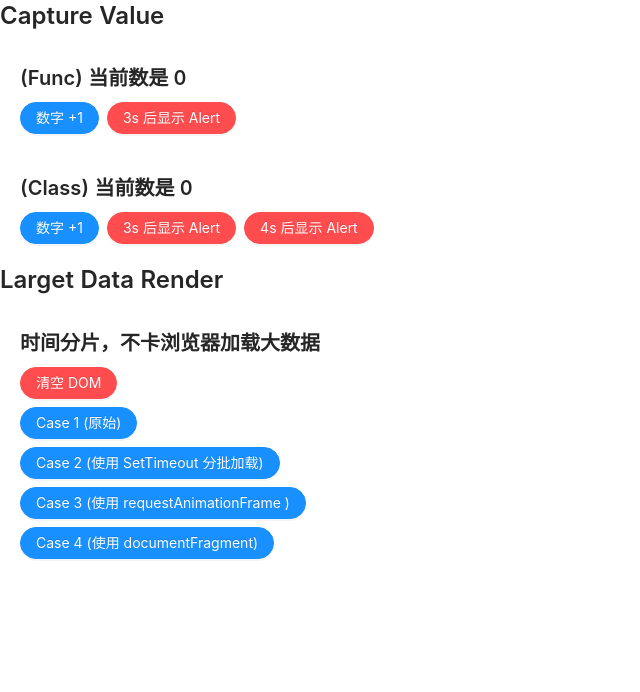
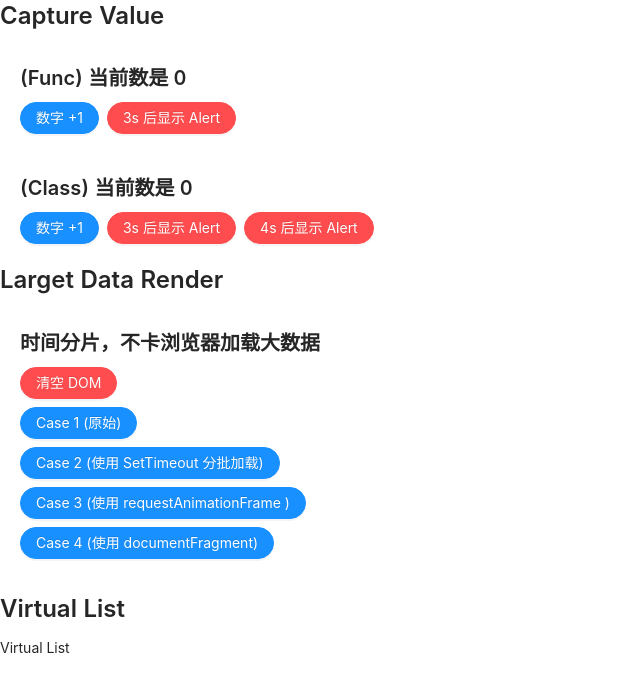
Before and after one commit to SongFuZhen/stackblitz-code, a React (Create React App) app: page / in a window 1280 px wide. Shown: the top 692 px of the page, without its empty margins (0-640 px from the left). Built offline with nearby package versions, Linux system fonts and the light colour scheme.

Commit message:
1 file modified, 1 added

```diff
--- a/App.tsx
+++ b/App.tsx
@@ -3,6 +3,7 @@ import { Typography } from 'antd';
 import Count from './count';
 import LargeData from './largeData';
 import './style.css';
+import VirtualList from './virtualList';
 
 const { Title } = Typography;
 
@@ -16,6 +17,10 @@ export default function App() {
       {/* 大量的数据渲染 */}
       <Title level={3}>Larget Data Render</Title>
       <LargeData />
+
+      {/* 虚拟列表 */}
+      <Title level={3}>Virtual List</Title>
+      <VirtualList />
     </div>
   );
 }
--- /dev/null
+++ b/virtualList/index.tsx
@@ -0,0 +1,11 @@
+import * as React from 'react';
+
+/**
+ * 虚拟列表，加载大数据量
+ * 通过计算，在可视区域内显示少量数据
+ */
+const VirtualList = () => {
+  return <div>Virtual List</div>;
+};
+
+export default VirtualList;
```
